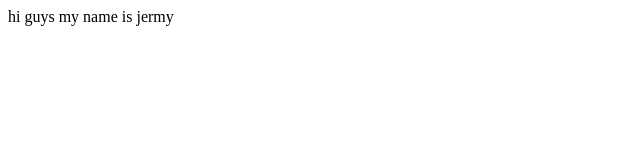
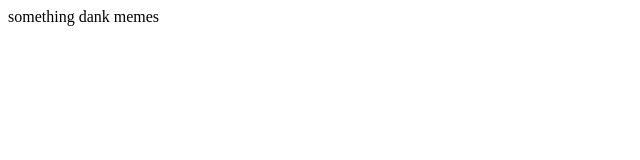
Before and after one commit to bud0001/mygithubpage, a plain HTML site: page index.html in a window 1280 px wide. Shown: the full height of the page, 0-640 px from the left. Drawn offline with Linux system fonts and the light colour scheme.

Commit message:
Update index.html

```diff
--- a/index.html
+++ b/index.html
@@ -1,4 +1,4 @@
 <html>
-  <body>hi guys my name is jermy
+  <body>something dank memes
   </body>
   </html>
```
